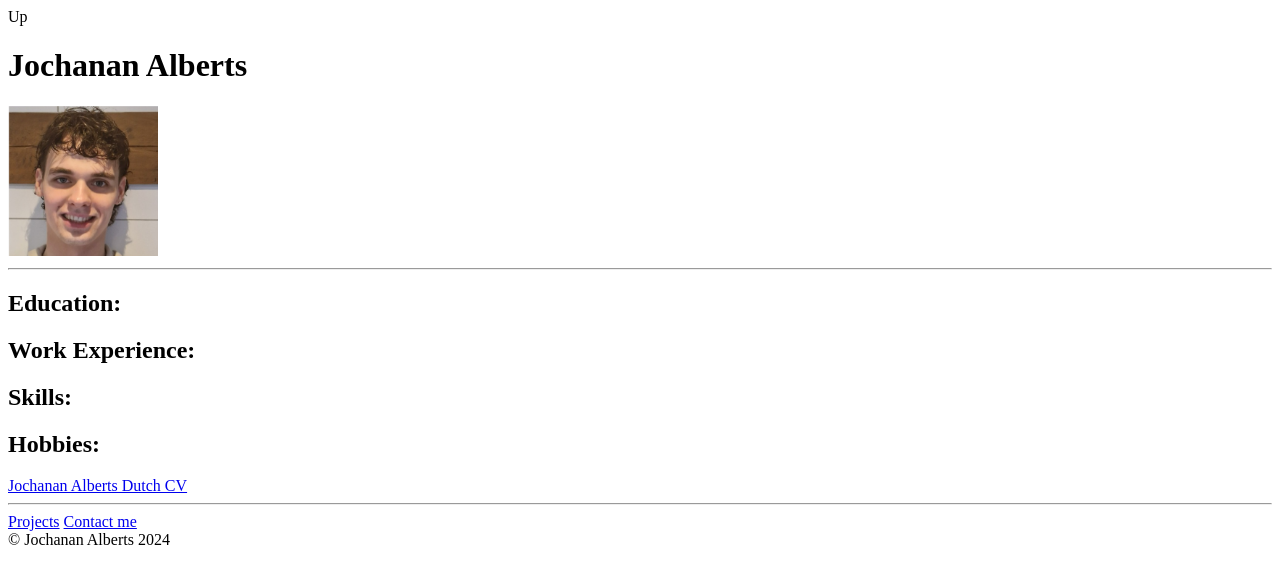
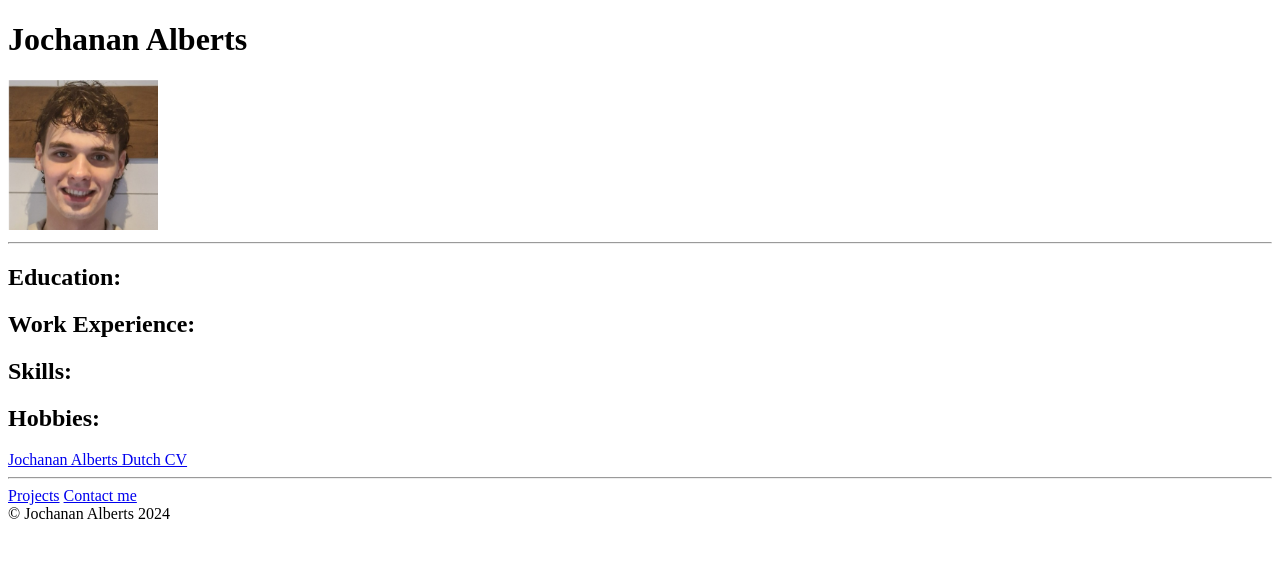
Before and after one commit to JochananAlberts/OnlineResume, a plain HTML site: page index.html in a window 1280 px wide. Drawn offline with Linux system fonts and the light colour scheme.

Commit message:
Removed header

```diff
--- a/index.html
+++ b/index.html
@@ -6,7 +6,6 @@
     <title>My Resume</title>
 </head>
 <body>
-    <header>Up</header>
     <h1>Jochanan Alberts</h1>
     <img src="./Images/Jochanan Picture.png" alt="Picture Jochanan Alberts" height="150px">
     <hr />
```
